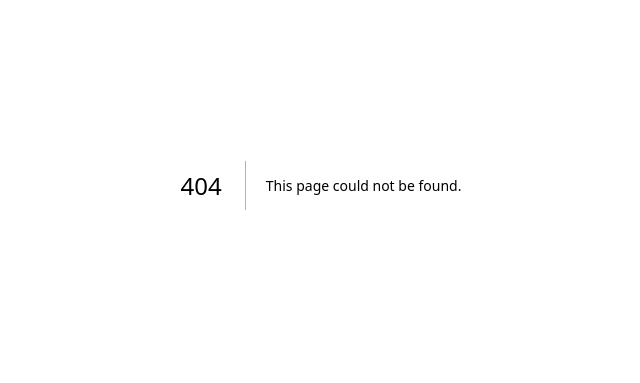
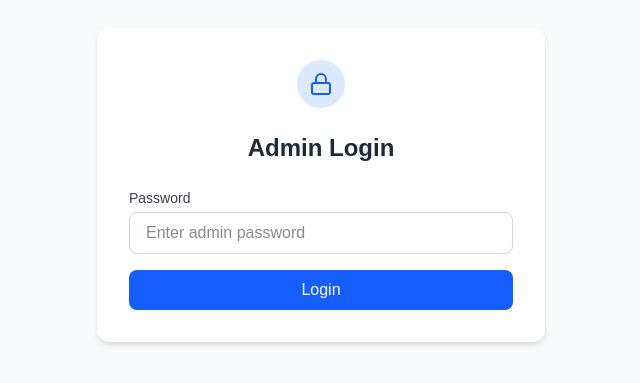
Before and after one commit to thevasugupta/gir-cert-verify, a Next.js app: page /admin/login in a window 1280 px wide. Before the commit this address had no page. Shown: the part 215-598 px from the top of the page, without its empty margins (319-959 px from the left). Built offline with nearby package versions, Linux system fonts and the light colour scheme.

Commit message:
Login Admin

```diff
--- /dev/null
+++ b/app/admin/login/page.tsx
@@ -0,0 +1,73 @@
+'use client';
+
+import { useState } from 'react';
+import { useRouter } from 'next/navigation';
+import { Lock, Loader2 } from 'lucide-react';
+
+export default function AdminLoginPage() {
+    const [password, setPassword] = useState('');
+    const [loading, setLoading] = useState(false);
+    const [error, setError] = useState('');
+    const router = useRouter();
+
+    const handleSubmit = async (e: React.FormEvent) => {
+        e.preventDefault();
+        setLoading(true);
+        setError('');
+
+        try {
+            const res = await fetch('/api/auth/login', {
+                method: 'POST',
+                headers: { 'Content-Type': 'application/json' },
+                body: JSON.stringify({ password }),
+            });
+
+            if (res.ok) {
+                router.push('/admin/upload');
+            } else {
+                setError('Invalid password');
+            }
+        } catch (err) {
+            setError('An error occurred');
+        } finally {
+            setLoading(false);
+        }
+    };
+
+    return (
+        <div className="min-h-screen bg-gray-50 flex items-center justify-center p-4">
+            <div className="max-w-md w-full bg-white rounded-xl shadow-md p-8">
+                <div className="flex justify-center mb-6">
+                    <div className="w-12 h-12 bg-blue-100 rounded-full flex items-center justify-center">
+                        <Lock className="w-6 h-6 text-blue-600" />
+                    </div>
+                </div>
+                <h1 className="text-2xl font-bold text-center text-gray-800 mb-6">Admin Login</h1>
+
+                <form onSubmit={handleSubmit} className="space-y-4">
+                    <div>
+                        <label className="block text-sm font-medium text-gray-700 mb-1">Password</label>
+                        <input
+                            type="password"
+                            value={password}
+                            onChange={(e) => setPassword(e.target.value)}
+                            className="w-full px-4 py-2 border border-gray-300 rounded-lg focus:ring-2 focus:ring-blue-500 focus:border-blue-500 outline-none transition-all"
+                            placeholder="Enter admin password"
+                            required
+                        />
+                    </div>
+
+                    {error && <p className="text-red-500 text-sm text-center">{error}</p>}
+
+                    <button
+                        type="submit"
+                        disabled={loading}
+                        className="w-full bg-blue-600 hover:bg-blue-700 text-white font-medium py-2 px-4 rounded-lg transition-colors flex items-center justify-center gap-2"
+                    >
+                        {loading ? <Loader2 className="w-4 h-4 animate-spin" /> : 'Login'}
+                    </button>
+                </form>
+            </div>
+        </div>
+    );
+}
--- /dev/null
+++ b/app/api/auth/login/route.ts
@@ -0,0 +1,27 @@
+import { NextResponse } from 'next/server';
+import { cookies } from 'next/headers';
+
+export async function POST(request: Request) {
+    const body = await request.json();
+    const { password } = body;
+
+    // Simple environment variable check
+    // In a real app, use a more secure method
+    const ADMIN_PASSWORD = process.env.ADMIN_PASSWORD;
+
+    if (password === ADMIN_PASSWORD) {
+        // Set a cookie
+        const cookieStore = await cookies();
+        cookieStore.set('admin_session', 'true', {
+            httpOnly: true,
+            secure: process.env.NODE_ENV === 'production',
+            sameSite: 'strict',
+            maxAge: 60 * 60 * 24, // 1 day
+            path: '/',
+        });
+
+        return NextResponse.json({ success: true });
+    }
+
+    return NextResponse.json({ success: false }, { status: 401 });
+}
--- a/app/page.tsx
+++ b/app/page.tsx
@@ -1,5 +1,5 @@
 import Link from 'next/link';
-import { ShieldCheck, Upload } from 'lucide-react';
+import { Upload } from 'lucide-react';
 
 export default function Home() {
   return (
@@ -8,24 +8,14 @@
         <h1 className="text-4xl font-bold text-gray-900">Certificate System</h1>
         <p className="text-gray-600 text-lg">Secure verification and management platform</p>
 
-        <div className="grid grid-cols-1 md:grid-cols-2 gap-6 mt-12">
-          <Link href="/admin/upload" className="group">
+        <div className="flex justify-center mt-12">
+          <Link href="/admin/login" className="group w-full max-w-sm">
             <div className="bg-white p-8 rounded-2xl shadow-sm hover:shadow-md transition-all border border-gray-100 h-full flex flex-col items-center justify-center space-y-4 group-hover:border-blue-200">
               <div className="w-16 h-16 bg-blue-50 rounded-full flex items-center justify-center group-hover:bg-blue-100 transition-colors">
                 <Upload className="w-8 h-8 text-blue-600" />
               </div>
-              <h2 className="text-xl font-semibold text-gray-800">Admin Upload</h2>
-              <p className="text-gray-500 text-sm">Upload new certificates via CSV</p>
-            </div>
-          </Link>
-
-          <Link href="/verify/demo-id" className="group">
-            <div className="bg-white p-8 rounded-2xl shadow-sm hover:shadow-md transition-all border border-gray-100 h-full flex flex-col items-center justify-center space-y-4 group-hover:border-green-200">
-              <div className="w-16 h-16 bg-green-50 rounded-full flex items-center justify-center group-hover:bg-green-100 transition-colors">
-                <ShieldCheck className="w-8 h-8 text-green-600" />
-              </div>
-              <h2 className="text-xl font-semibold text-gray-800">Public Verification</h2>
-              <p className="text-gray-500 text-sm">Verify certificate authenticity</p>
+              <h2 className="text-xl font-semibold text-gray-800">Admin Login</h2>
+              <p className="text-gray-500 text-sm">Login to upload certificates</p>
             </div>
           </Link>
         </div>
--- /dev/null
+++ b/middleware.ts
@@ -0,0 +1,19 @@
+import { NextResponse } from 'next/server';
+import type { NextRequest } from 'next/server';
+
+export function middleware(request: NextRequest) {
+    // Protect /admin/upload route
+    if (request.nextUrl.pathname.startsWith('/admin/upload')) {
+        const adminSession = request.cookies.get('admin_session');
+
+        if (!adminSession) {
+            return NextResponse.redirect(new URL('/admin/login', request.url));
+        }
+    }
+
+    return NextResponse.next();
+}
+
+export const config = {
+    matcher: '/admin/:path*',
+};
```
